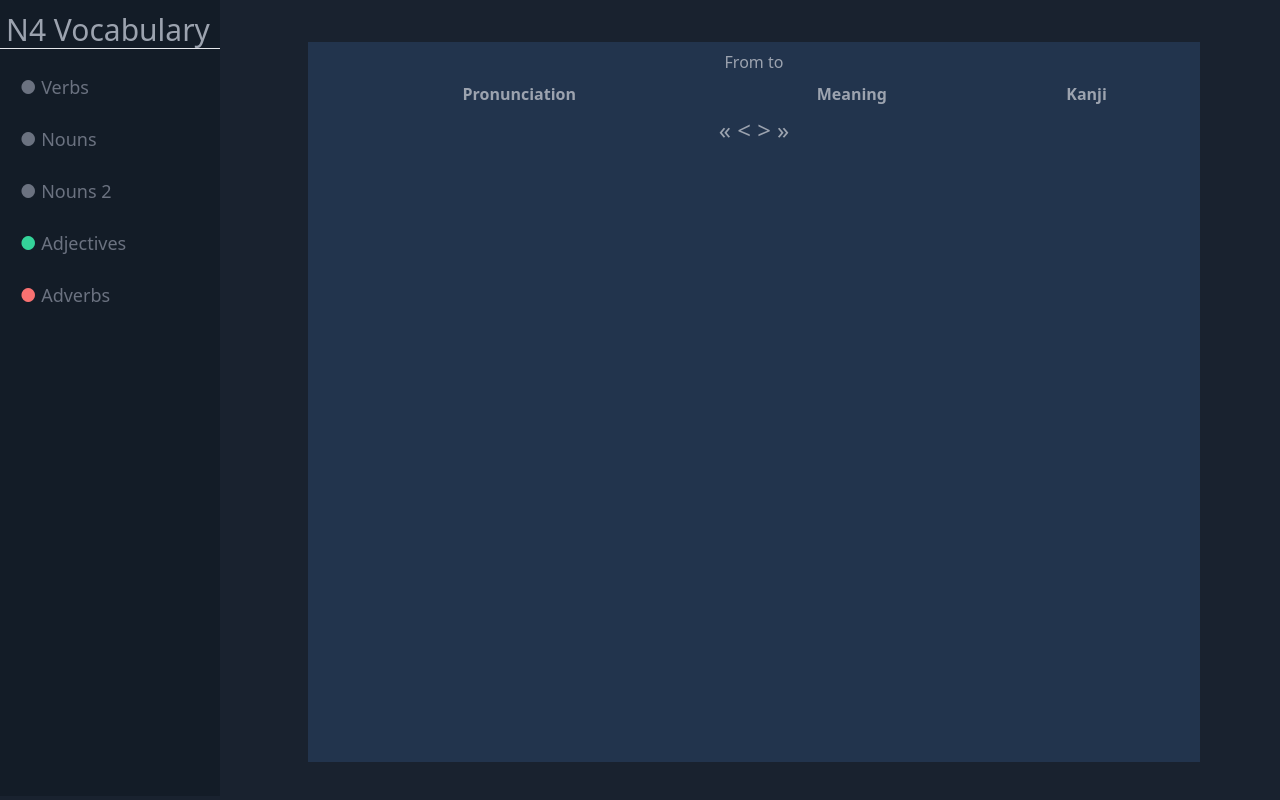
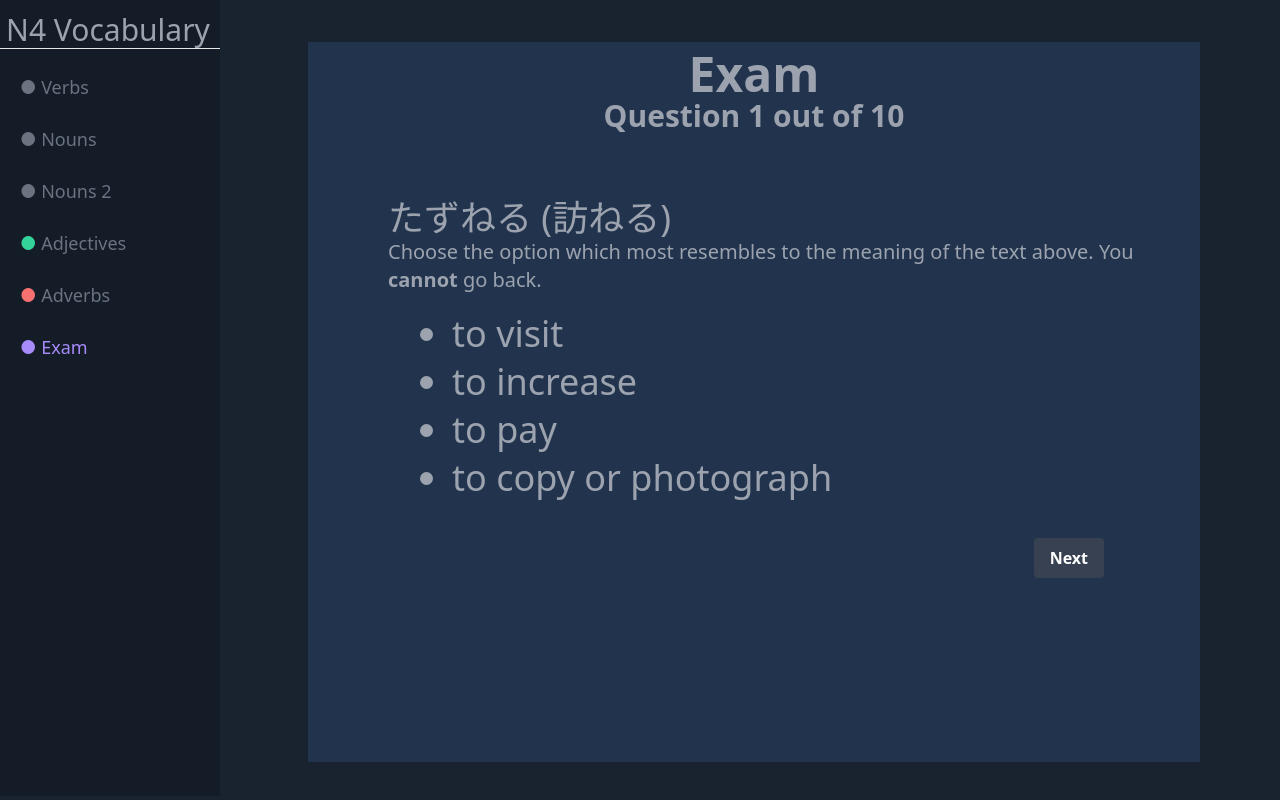
Before and after one commit to Nepre/N4-Vocab, a plain HTML site: page exam.html in a window 1280 px wide. Drawn offline with nearby package versions, Linux system fonts and the light colour scheme.

Commit message:
Exam mode added

```diff
--- a/exam.html
+++ b/exam.html
@@ -17,44 +17,40 @@
         <div class="text-3xl">N4 Vocabulary</div>
         <div><hr></div>
         <div class="pl-6 text-lg text-left text-gray-500">
-            <div class="pt-6"><a href=""><span class="text-teal-400">●</span> Verbs</a></div>
+            <div class="pt-6"><a href="index.html"><span class="text-teal-400">●</span> Verbs</a></div>
             <div class="pt-6"><a href=""><span class="text-orange-400">●</span> Nouns</a></div>
             <div class="pt-6"><a href=""><span class="text-orange-400">●</span> Nouns 2</a></div>
             <div class="pt-6"><a href=""><span class="text-green-400">●</span> Adjectives</a></div>
             <div class="pt-6"><a href=""><span class="text-red-400">●</span> Adverbs</a></div>
+            <div class="pt-6 text-purple-400"><a href="exam.html">● Exam</a></div>
         </div>
 
     </div>
 
-    <div class="flex-1 hper text-gray-400 text-center bg2 px-4 py-2 mx-20">
-        <div class="">From <span id="f1" class="font-bold"></span> to <span id="f2" class="font-bold"></span> </div>
-        <div class="flex items-center">
-            <table class="table-auto flex-1">
-                <thead>
-                    <tr>
-                        <th class="px-4 py-2">Pronunciation</th>
-                        <th class="px-4 py-2">Meaning</th>
-                        <th class="px-4 py-2">Kanji</th>
-                    </tr>
-                </thead>
-                <tbody id="tb2" class="text-sm">
-                    <tr>
-
-                    </tr>
-                </tbody>
-            </table>
+    <div id="mainDiv" class="flex-1 hper text-gray-400 text-center bg2 px-4 py-2 mx-20">
+        <div class="text-5xl font-bold">Exam</div>
+        <div class="text-3xl font-bold">Question <span id="one" class="font-bold">1</span> out of <span id="many" class="font-bold">10</span></div>
+        <div class="text-left text-4xl mt-16">
+            <div class="ml-16" id="quest"></div>
+            <div class="ml-16 text-xl">Choose the option which most resembles to the meaning of the text above. You <b>cannot</b> go back.</div>
+            <div class="ml-32">
+                <ul class="list-disc mt-5">
+                    <li class="mt-2 hover:text-gray-600" id="op0" onclick="changeSelected(0)"></li>
+                    <li class="mt-2 hover:text-gray-600" id="op1" onclick="changeSelected(1)"></li>
+                    <li class="mt-2 hover:text-gray-600" id="op2" onclick="changeSelected(2)"></li>
+                    <li class="mt-2 hover:text-gray-600" id="op3" onclick="changeSelected(3)"></li>
+                </ul>
+           </div>
         </div>
-        <div class="text-2xl">
-            <a id="start" href="index.html">«</a>
-            <a id="prev" href="">&#60</a>
-            <a id="next" href="">&#62</a>
-            <a id="end" href="">»</a>
+        <div class="right-0.bottom-0 text-right pr-20 mt-10">
+            <button onclick="nextQuestion()" class="bg-gray-700 hover:bg-gray-600 text-white font-bold py-2 px-4 rounded">
+                Next
+            </button>
         </div>
-
     </div>
 
 </body>
 <script>
-    init();
+    exam();
 </script>
 </html>
--- a/index.js
+++ b/index.js
@@ -1,4 +1,10 @@
 var items = 18;
+
+var examQuestions = [];
+var right = 0;
+var currentQuestion = 0;
+var selected = -1;
+var correctAnswer = -1;
 
 function filltable(){
     $.getJSON('verbs.json', function(data) {
@@ -51,3 +57,106 @@ function init(){
         document.getElementById("end").href = "index.html?p="+end;
     });
 }
+
+function exam(){
+    $.getJSON('verbs.json', function(data) {
+        var count = Object.keys(data).length;
+
+        document.getElementById("one").innerHTML = currentQuestion;
+
+        var random = Math.floor(Math.random() * (count-1));
+        var quest = random;
+        var kanji = " (" + data[quest].kanji + ")";
+        if(data[quest].kanji == ""){
+            kanji = " (No N4 Kanji)";
+        }
+        document.getElementById("quest").innerHTML = data[quest].pron + kanji;
+
+        var rquest = Math.floor(Math.random() * 4);
+        document.getElementById("op"+rquest).innerHTML = data[quest].mean;
+        var r2;
+        var answ = [-1, -1, -1, -1];
+        answ[rquest] = quest;
+        correctAnswer = rquest;
+        console.log(correctAnswer);
+        examQuestions.push([(data[quest].pron + kanji), (data[quest].mean), false]);
+        for (let i = 0; i < 4; i++) {
+            let b;
+            do{
+                b = true;
+                r2 = Math.floor(Math.random() * (count-1));
+                for (let j = 0; j < answ.length; j++) {
+                    if(r2 == answ[j]) b = false;
+                }
+            }while(b == false);
+            answ[i] = r2;
+
+            if(i != rquest){
+                document.getElementById("op"+i).innerHTML = data[r2].mean;
+            }
+        }
+
+
+
+    });
+}
+
+function changeSelected(num){
+    for (let i = 0; i < 4; i++) {
+        document.getElementById("op"+i).style = "text-decoration: none;";
+    }
+    document.getElementById("op"+num).style = "text-decoration: underline;";
+    selected = parseInt(num);
+}
+
+function deSelect(){
+    for (let i = 0; i < 4; i++) {
+        document.getElementById("op"+i).style = "text-decoration: none;";
+    }
+}
+
+var items = 18;
+var examQuestions = [];
+var right = 0;
+var currentQuestion = 1;
+var selected = -1;
+var correctAnswer = -1;
+
+function nextQuestion(){
+    if(selected == -1) return;
+
+    if(selected == correctAnswer){
+        right++;
+        examQuestions[currentQuestion-1][2] = true;
+    }
+    console.log(right);
+    currentQuestion++;
+    if(currentQuestion < 11){
+        selected = -1;
+        deSelect();
+        exam();
+    }
+    else{
+        finishExam();
+    }
+}
+
+function finishExam(){
+    document.getElementById("mainDiv").innerHTML = "<div class='mt-5 text-2xl'>Answers</div>";
+    for (let i = 0; i < 10; i++) {
+        var answVal = (examQuestions[i][2])? "✓":"✗";
+        document.getElementById("mainDiv").innerHTML +=
+            "<p class='mt-3'><b>Question" + i + "(" + answVal + ")" + "</p></b>" +
+            "<div>" + examQuestions[i][0] + ": "  + examQuestions[i][1]
+            + "<div>";
+    }
+    document.getElementById("mainDiv").innerHTML += "<div class='mt-5 text-2xl'>You got <b>"+right+"</b> out of <b>10</b>. </div>";
+    document.getElementById("mainDiv").innerHTML += `
+    <div class="right-0.bottom-0 text-right pr-20 mt-10">
+    <button onclick="location.reload();" class="bg-gray-700 hover:bg-gray-600 text-white font-bold py-2 px-4 rounded">
+        Re-Start
+    </button>
+    </div>
+    `;
+
+}
```
Also changed, not shown: index.html (+1 -0 lines).
